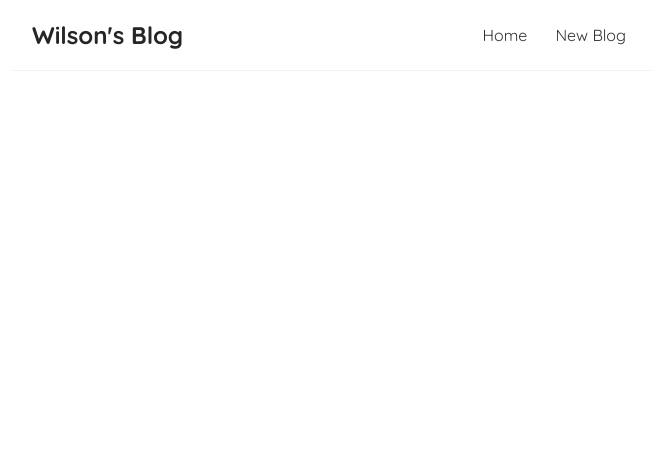
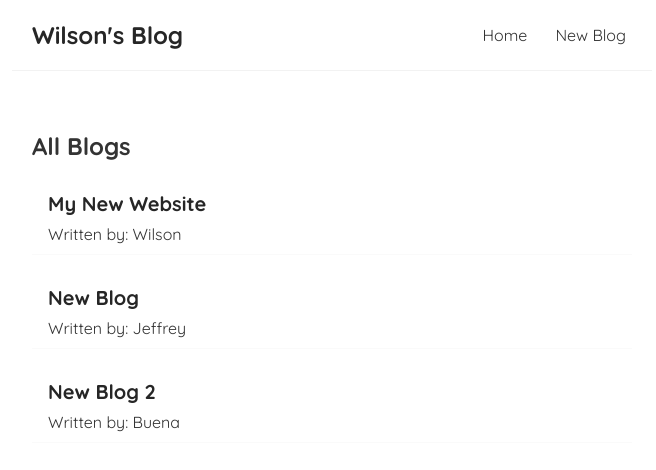
Before and after one commit to wingsown/blog, a React (Create React App) app: page / in a window 1280 px wide. Shown: the top 470 px of the page, without its empty margins (308-964 px from the left). Built offline with nearby package versions, Linux system fonts and the light colour scheme.

Commit message:
Added props to BlogList component

```diff
--- a/src/BlogList.js
+++ b/src/BlogList.js
@@ -1,6 +1,11 @@
-const BlogList = () => {
+const BlogList = (props) => {
+    const blogs = props.blogs;
+    const title = props.title;
+
+
     return (
          <div className="blog-list">
+             <h2>{ title }</h2>
             {blogs.map((blog) => (
                 <div className="blog-preview" key={blog.id}>
                     <h2>{ blog.title }</h2>
--- a/src/Home.js
+++ b/src/Home.js
@@ -1,4 +1,5 @@
 import { useState } from 'react';
+import BlogList from './BlogList';
 
 const Home = () => {
     const [blogs, setBlogs] = useState([
@@ -10,7 +11,10 @@ const Home = () => {
 
     return (
         <div className="home">
-
+           <BlogList
+            blogs={blogs}
+            title="All Blogs"
+           />
         </div>
       );
 }
```
